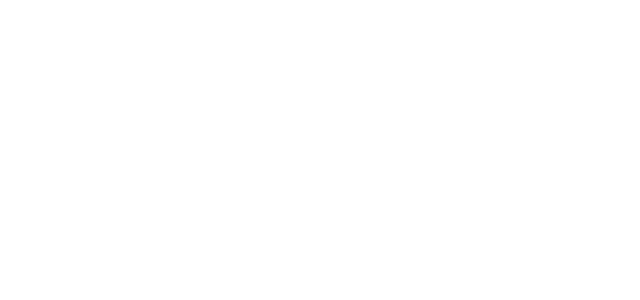
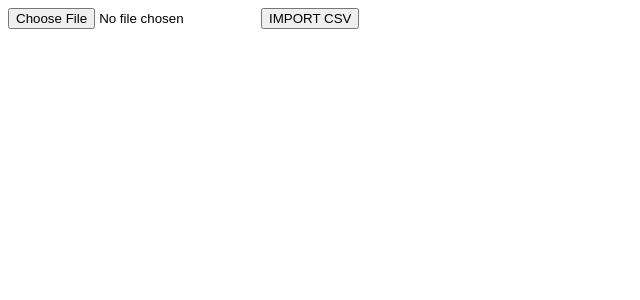
Before and after one commit to NicolasOsborne/CSVFileAnalyzer, a React (Vite) app in the folder frontend/: page / in a window 1280 px wide. Shown: the top 300 px of the page, without its empty margins (0-640 px from the left). Built offline with nearby package versions, Linux system fonts and the light colour scheme.

Commit message:
(Very) basic csv uploader

```diff
--- a/frontend/src/App.tsx
+++ b/frontend/src/App.tsx
@@ -1,5 +1,11 @@
+import CSVConverter from './components/CSVConverter'
+
 function App() {
-  return <></>
+  return (
+    <>
+      <CSVConverter />
+    </>
+  )
 }
 
 export default App
--- /dev/null
+++ b/frontend/src/components/CSVConverter.tsx
@@ -0,0 +1,46 @@
+import { useState } from 'react'
+
+function CSVConverter() {
+  const [CSVFile, setCSVFile] = useState()
+
+  const fileReader = new FileReader()
+
+  const handleChange = (e) => {
+    setCSVFile(e.target.files[0])
+  }
+
+  const handleSubmit = (e) => {
+    e.preventDefault()
+
+    if (CSVFile) {
+      fileReader.onload = function (event) {
+        const CSVOutput = event.target.result
+        console.log(CSVOutput)
+      }
+
+      fileReader.readAsText(CSVFile)
+    }
+  }
+
+  return (
+    <div>
+      <form>
+        <input
+          type={'file'}
+          id={'csvFileInput'}
+          accept={'.csv'}
+          onChange={handleChange}
+        />
+        <button
+          onClick={(e) => {
+            handleSubmit(e)
+          }}
+        >
+          IMPORT CSV
+        </button>
+      </form>
+    </div>
+  )
+}
+
+export default CSVConverter
```
